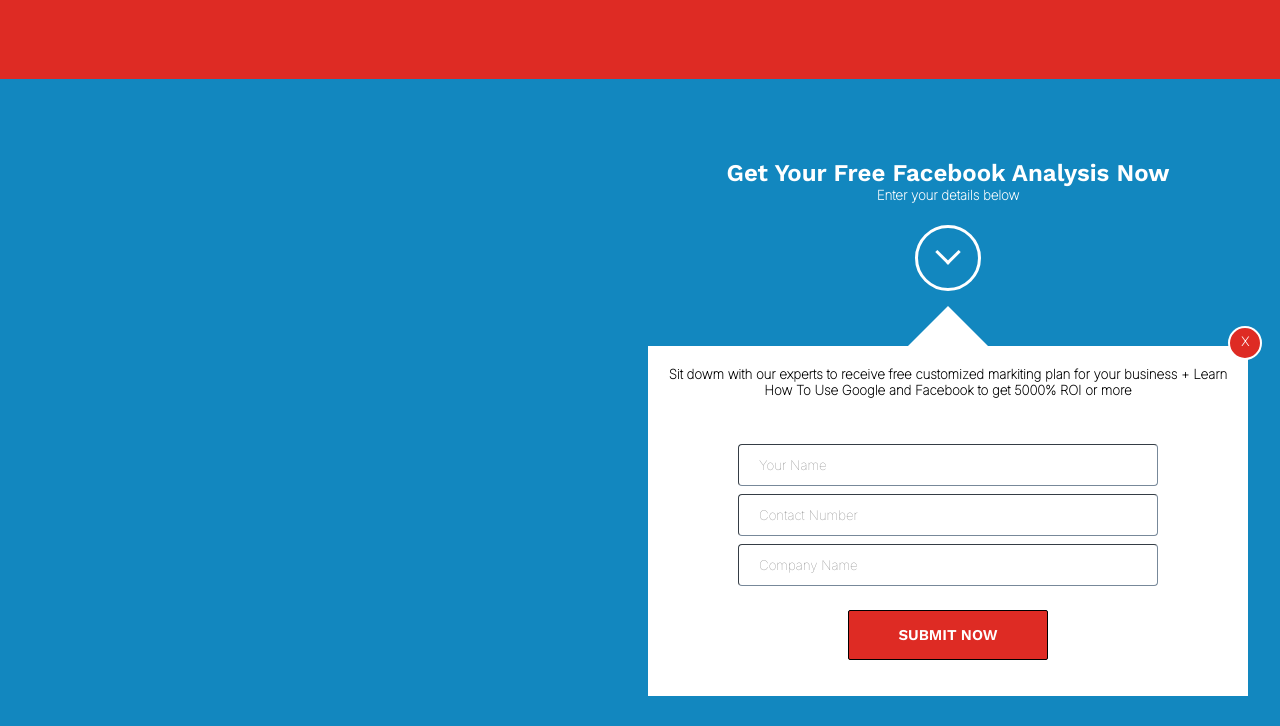
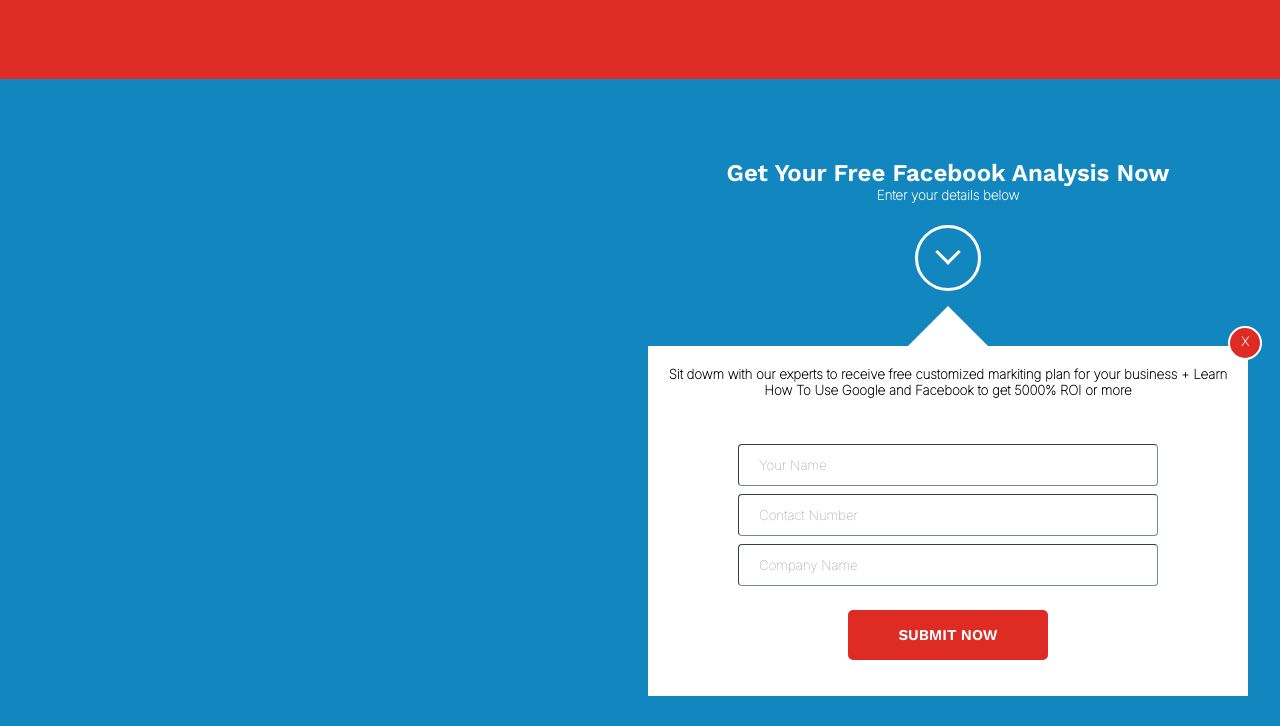
Before and after one commit to DronPonchikov/css, a plain HTML site: page index.html in a window 1280 px wide. Shown: the part 559-1285 px from the top of the page. Drawn offline with nearby package versions, Linux system fonts and the light colour scheme.

Commit message:
low level almost done

```diff
--- a/css/main.css
+++ b/css/main.css
@@ -98,7 +98,6 @@
     height: 650px;
     border: rgb(18, 135, 191);
     background-color: rgb(18, 135, 191);
-  z-index: 1;
     margin-top: -20px;
 }
 #circle {
@@ -169,7 +168,8 @@
 
 
  }
- #cancel-font{
+#cancel-font{
+
      margin-top: 6px;
  }
 #name:hover{
@@ -227,12 +227,11 @@
 .submit{
     margin: auto;
     margin-top: 20px;
-
     width: 200px;
     height: 50px;
     border-style: solid;
-    border-radius: 2px;
-    border-width: 1px;
+    border-radius: 5px;
+    border-color:  rgb(222, 43, 36);
     background-color: rgb(222, 43, 36);
     font-size: 15px;
     font-family: Work Sans;
```
